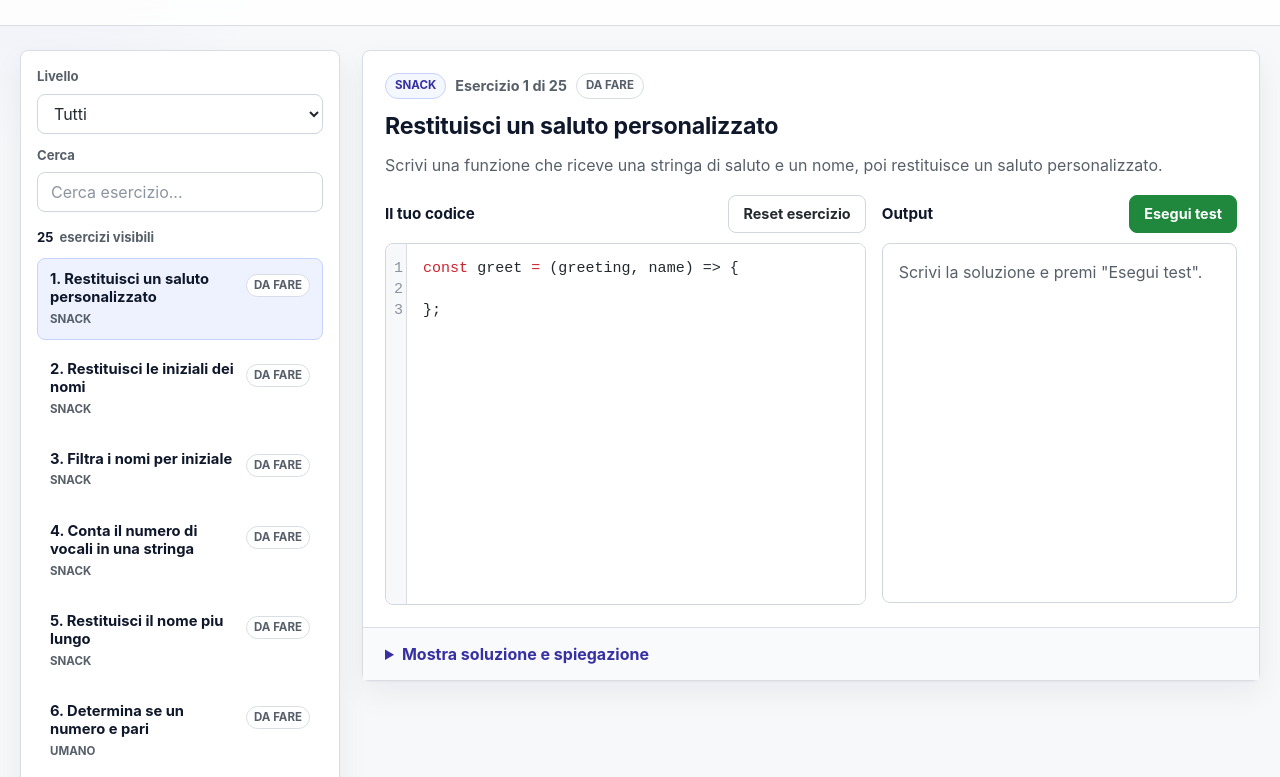
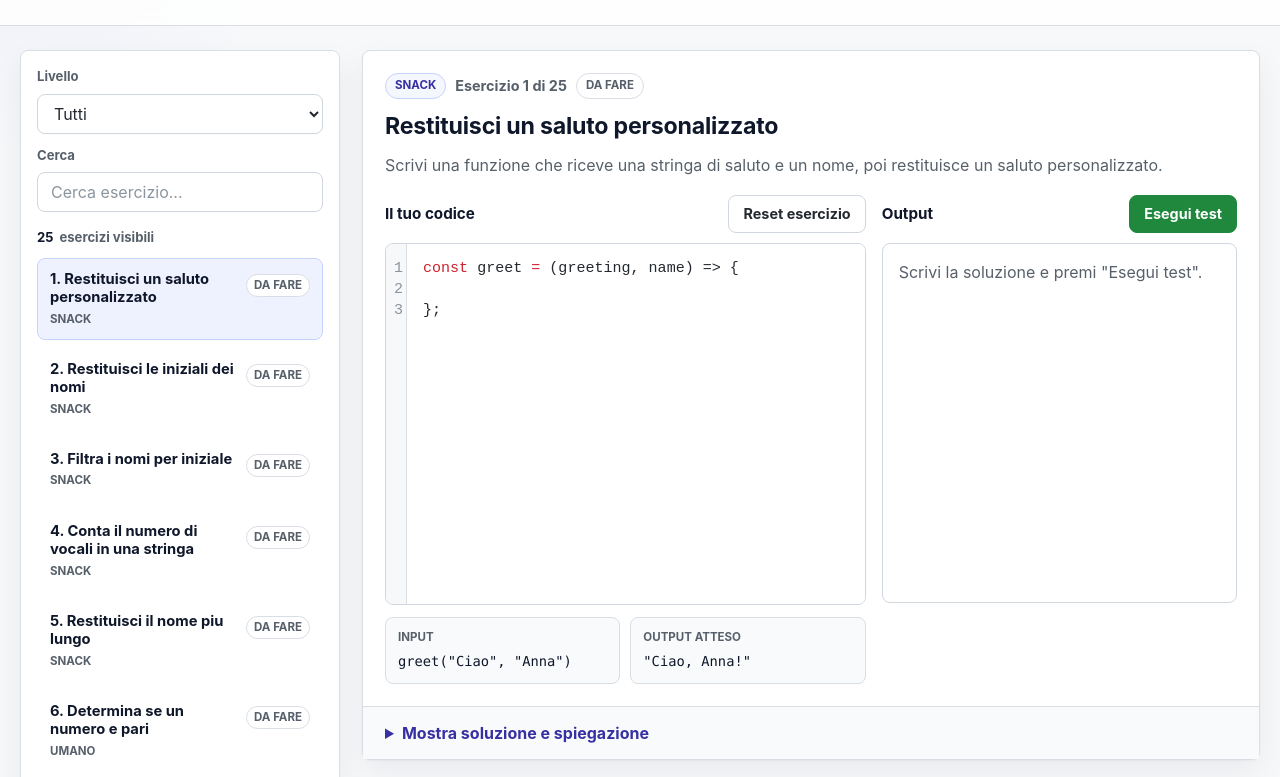
Before and after one commit to emanuelefavero/js-extra-practice, a website built with Vite: page index.html in a window 1280 px wide. Shown: the part 163-940 px from the top of the page. Built offline with nearby package versions, Linux system fonts and the light colour scheme.

Commit message:
feat: polish practice app UI and exercise flow

```diff
--- a/src/main.js
+++ b/src/main.js
@@ -140,6 +140,16 @@ app.innerHTML = `
               <button id="reset-button" class="button secondary" type="button">Reset esercizio</button>
             </div>
             <div id="editor" class="editor-shell"></div>
+            <div class="example-card" aria-label="Esempio input output">
+              <div>
+                <span>Input</span>
+                <code id="example-input"></code>
+              </div>
+              <div>
+                <span>Output atteso</span>
+                <code id="example-output"></code>
+              </div>
+            </div>
           </section>
 
           <section class="output-section">
@@ -192,8 +202,11 @@ const exerciseTitle = document.getElementById('exercise-title');
 const exercisePrompt = document.getElementById('exercise-prompt');
 const editorElement = document.getElementById('editor');
 const outputElement = document.getElementById('output');
+const exampleInput = document.getElementById('example-input');
+const exampleOutput = document.getElementById('example-output');
 const runButton = document.getElementById('run-button');
 const resetButton = document.getElementById('reset-button');
+const solutionPanel = document.querySelector('.solution-panel');
 const solutionCode = document.getElementById('solution-code');
 const solutionExplanation = document.getElementById('solution-explanation');
 
@@ -264,7 +277,17 @@ function deepEqual(value, expected) {
 }
 
 function formatValue(value) {
+  if (Array.isArray(value)) {
+    return `[${value.map(item => formatValue(item)).join(', ')}]`;
+  }
+
   return JSON.stringify(value);
+}
+
+function formatFunctionCall(exercise) {
+  const firstTest = exercise.tests[0];
+  const args = firstTest.args.map(arg => formatValue(arg)).join(', ');
+  return `${exercise.functionName}(${args})`;
 }
 
 function runExerciseTests(exercise, code) {
@@ -347,7 +370,7 @@ function renderExerciseList() {
             <strong>${index + 1}. ${exercise.title}</strong>
             <small>${exercise.level}</small>
           </span>
-          <span class="nav-status">${completed ? 'Completato' : 'Da fare'}</span>
+          <span class="nav-status ${completed ? 'completed' : ''}">${completed ? 'Completato' : 'Da fare'}</span>
         </button>
       `;
     })
@@ -412,6 +435,9 @@ function loadSelectedExercise() {
   exercisePrompt.textContent = exercise.prompt;
   solutionCode.textContent = exercise.solution;
   solutionExplanation.textContent = exercise.explanation;
+  exampleInput.textContent = formatFunctionCall(exercise);
+  exampleOutput.textContent = formatValue(exercise.tests[0].expected);
+  solutionPanel.open = false;
   exerciseStatus.textContent = isCompleted(exercise.id) ? 'Completato' : 'Da fare';
   exerciseStatus.className = `status-pill ${isCompleted(exercise.id) ? 'completed' : ''}`;
 
--- a/src/style.css
+++ b/src/style.css
@@ -277,6 +277,12 @@ button:focus-visible {
   background: var(--surface);
 }
 
+.nav-status.completed {
+  border-color: var(--success);
+  background: var(--success);
+  color: #fff;
+}
+
 .success-message {
   margin-bottom: 16px;
   padding: 13px 15px;
@@ -404,6 +410,38 @@ button:focus-visible {
 .editor-shell:focus-within {
   border-color: var(--accent);
   box-shadow: 0 0 0 3px rgba(79, 70, 229, 0.12);
+}
+
+.example-card {
+  display: grid;
+  grid-template-columns: minmax(0, 1fr) minmax(0, 1fr);
+  gap: 10px;
+  margin-top: 12px;
+}
+
+.example-card div {
+  min-width: 0;
+  padding: 11px 12px;
+  border: 1px solid var(--line);
+  border-radius: 8px;
+  background: var(--surface-subtle);
+}
+
+.example-card span {
+  display: block;
+  margin-bottom: 5px;
+  color: var(--muted);
+  font-size: 0.72rem;
+  font-weight: 700;
+  text-transform: uppercase;
+}
+
+.example-card code {
+  display: block;
+  overflow-x: auto;
+  color: var(--text-strong);
+  font-size: 0.86rem;
+  white-space: nowrap;
 }
 
 .cm-editor {
@@ -584,6 +622,10 @@ code {
     flex-direction: column;
   }
 
+  .example-card {
+    grid-template-columns: 1fr;
+  }
+
   .button {
     width: 100%;
   }
```
